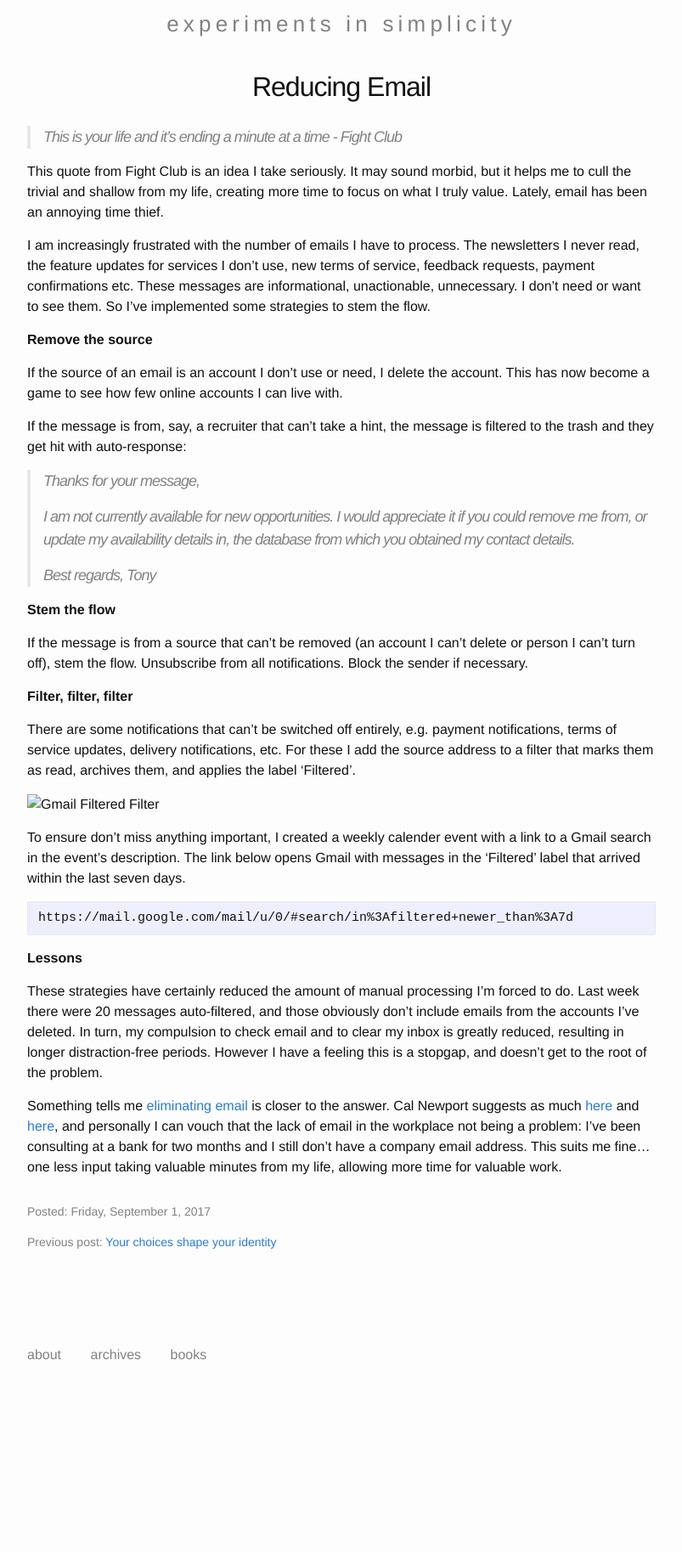
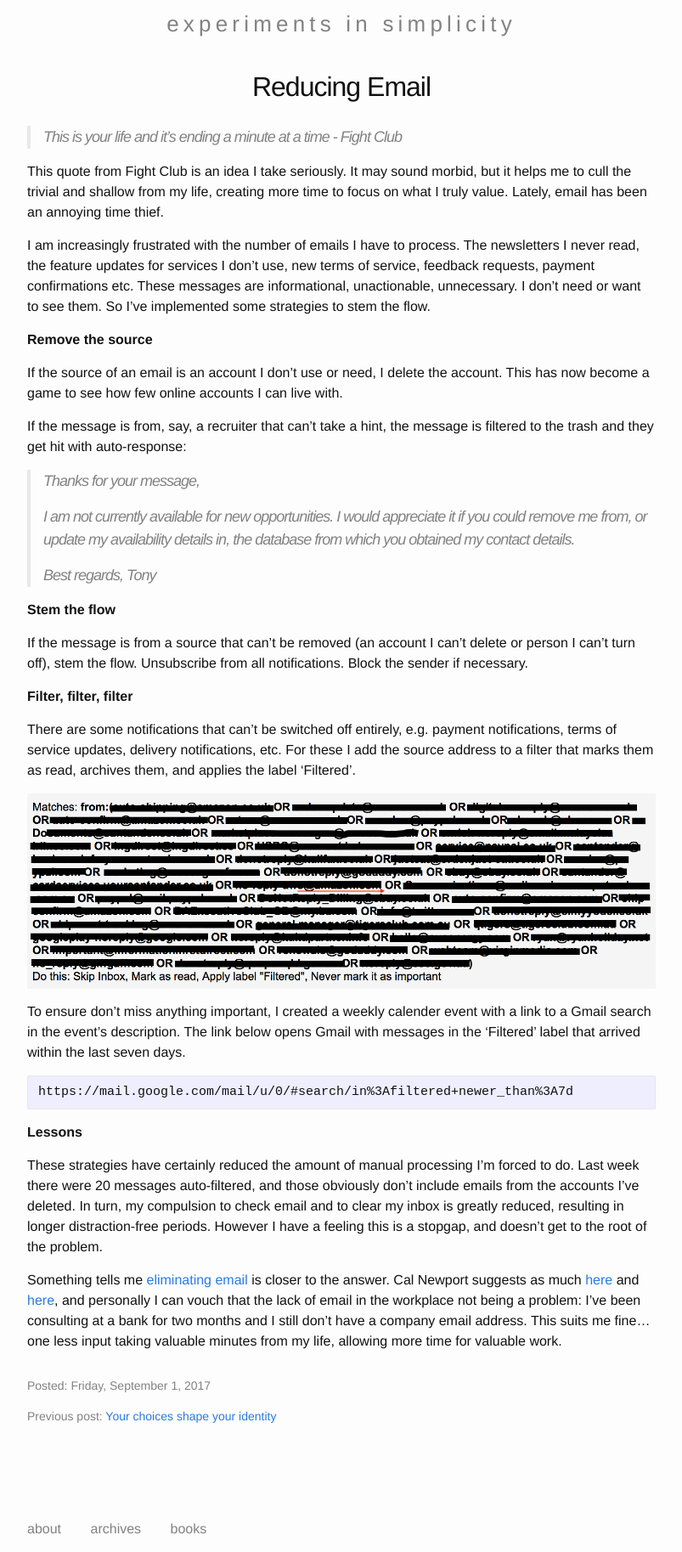
Before and after one commit to awolski/awolski.github.io, a Jekyll site: the page built from _posts/2017-09-01-reducing-email.md, in a window 1280 px wide. Shown: the whole page at 85% size, without its empty margins (238-1041 px from the left). Built offline with Jekyll 4.4.1, drawn with Linux system fonts in a browser that asks for light colours; our own code applies the rules of GitHub Pages for plain Markdown files; comment, search, counter and statistics services are not loaded; before the commit the page ends 1622 px from its top, so only the background shows below that.

Commit message:
Fix broken image in lastest post

```diff
--- a/_posts/2017-09-01-reducing-email.md
+++ b/_posts/2017-09-01-reducing-email.md
@@ -25,7 +25,7 @@ If the message is from a source that can't be removed (an account I can't delete
 
 There are some notifications that can't be switched off entirely, e.g. payment notifications, terms of service updates, delivery notifications, etc. For these I add the source address to a filter that marks them as read, archives them, and applies the label 'Filtered'.
 
-![Gmail Filtered Filter](assets/img/2017-09-01-email-notification-filter.png)
+![Gmail Filtered Filter](/assets/img/2017-09-01-email-notification-filter.png)
 
 To ensure don't miss anything important, I created a weekly calender event with a link to a Gmail search in the event's description. The link below opens Gmail with messages in the 'Filtered' label that arrived within the last seven days.
 
```
